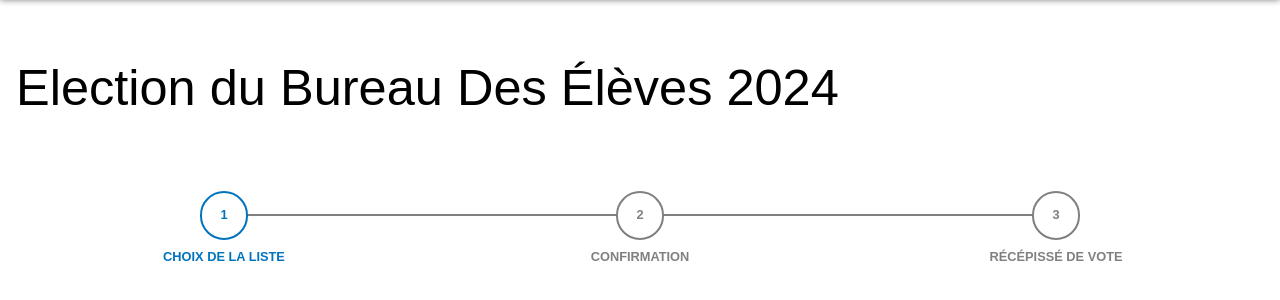
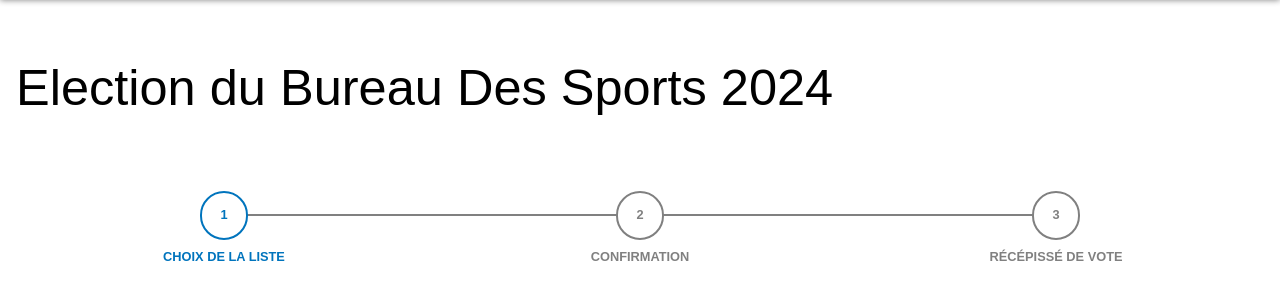
Before and after one commit to Eirbware/vote.eirb.fr, a PHP site: page /pages/choice.php in a window 1280 px wide. Shown: the part 175-475 px from the top of the page. Run offline with PHP 8.4, Linux system fonts and the light colour scheme; the visitor is signed in with stand-in values (Sample User, id 1); a stand-in replaces the project's code that opens the database connection.

Commit message:
Switch title from bde to bds

```diff
--- a/public_html/index.php
+++ b/public_html/index.php
@@ -115,7 +115,7 @@ if ($currentDate > $endDate) {
 <body>
 <?php include('pages/header.php'); ?>
 <main>
-    <h2>Élection du Bureau Des Élèves 2024</h2>
+    <h2>Élection du Bureau Des Sports 2024</h2>
     <section class="campagnes">
         <div class="alert" role="alert">
             <div class="alert-icon">
--- a/public_html/pages/choice.php
+++ b/public_html/pages/choice.php
@@ -23,7 +23,7 @@
 <?php include('../pages/header.php'); ?>
 
 <main>
-	<h2>Election du Bureau Des Élèves 2024</h2>
+	<h2>Election du Bureau Des Sports 2024</h2>
 	<section class="campagnes">
 		<div class="progress-container">
 			<ul class="progress-steps">
--- a/public_html/pages/receipt.php
+++ b/public_html/pages/receipt.php
@@ -40,7 +40,7 @@
 <?php include('../pages/header.php'); ?>
 
 <main>
-	<h2>Election du Bureau Des Élèves 2024</h2>
+	<h2>Election du Bureau Des Sports 2024</h2>
 	<section class="campagnes">
 		<div class="progress-container">
 			<ul class="progress-steps">
```
